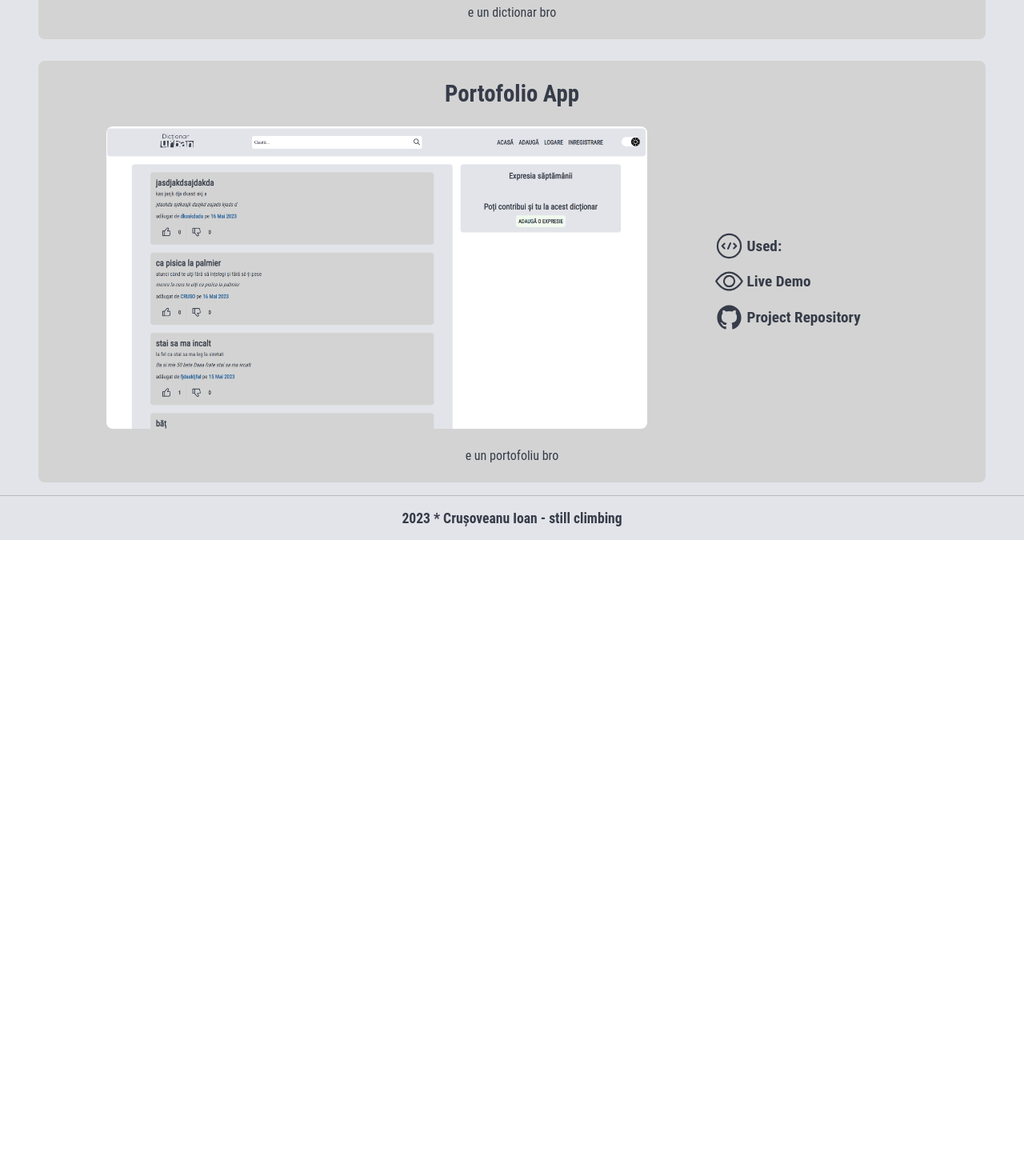
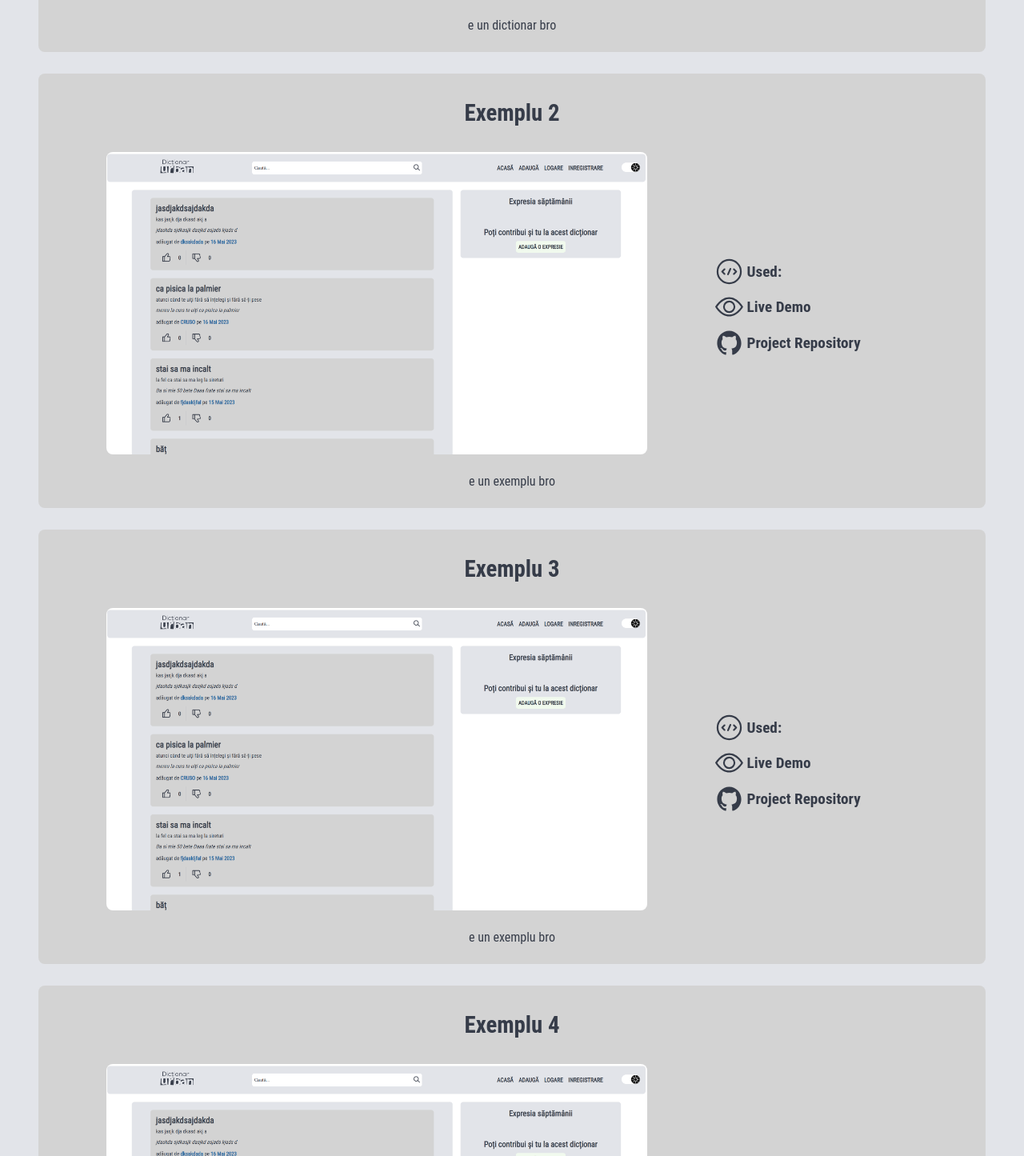
Before and after one commit to ioancruso/portfolio, a Next.js app: page /projects in a window 1280 px wide. Shown: the part 585-2030 px from the top of the page at 80% size. Before the commit the page ends 1260 px from the top, so only its background shows below. Built offline with nearby package versions, Linux system fonts and the light colour scheme.

Commit message:
fixed various bugs

```diff
--- a/data/projects.json
+++ b/data/projects.json
@@ -15,8 +15,50 @@
     },
     {
       "id": 2,
-      "name": "Portofolio App",
-      "description": "e un portofoliu bro",
+      "name": "Exemplu 2",
+      "description": "e un exemplu bro",
+      "photos": {
+        "dark": "/dictionar/dark.png",
+        "light": "/dictionar/light.png"
+      },
+      "about": {
+        "technologies": "",
+        "demo": "",
+        "repository": ""
+      }
+    },
+    {
+      "id": 3,
+      "name": "Exemplu 3",
+      "description": "e un exemplu bro",
+      "photos": {
+        "dark": "/dictionar/dark.png",
+        "light": "/dictionar/light.png"
+      },
+      "about": {
+        "technologies": "",
+        "demo": "",
+        "repository": ""
+      }
+    },
+    {
+      "id": 4,
+      "name": "Exemplu 4",
+      "description": "e un exemplu bro",
+      "photos": {
+        "dark": "/dictionar/dark.png",
+        "light": "/dictionar/light.png"
+      },
+      "about": {
+        "technologies": "",
+        "demo": "",
+        "repository": ""
+      }
+    },
+    {
+      "id": 5,
+      "name": "Exemplu 5",
+      "description": "e un exemplu bro",
       "photos": {
         "dark": "/dictionar/dark.png",
         "light": "/dictionar/light.png"
--- a/styles/content/components/aboutme.module.scss
+++ b/styles/content/components/aboutme.module.scss
@@ -23,7 +23,7 @@
     display: grid;
     margin-inline: 1rem;
     margin-block: 1rem;
-    row-gap: 1rem;
+    row-gap: 1.7rem;
     text-align: center;
     @media screen and (min-width: 800px) {
         grid-template-rows: 1fr;
--- a/styles/content/components/projectcard.module.scss
+++ b/styles/content/components/projectcard.module.scss
@@ -31,20 +31,35 @@
     font-weight: bold;
     font-size: 1.8rem;
     text-align: center;
-    margin-block: 3vh;
+    margin-block: 2rem;
 }
 .presentation {
     display: grid;
     width: 100%;
     grid-row: 2/3;
-    position: relative;
     margin-inline: auto;
     justify-content: center;
     row-gap: 1.5rem;
     white-space: nowrap;
     @media screen and (min-width: 1136px) {
         grid-template-columns: 1fr 0.4fr;
+        row-gap: 0;
     }
+}
+.image {
+    grid-row: 1/2;
+    grid-column: 1/2;
+    border-radius: 0.5rem;
+    width: 90%;
+    height: auto;
+    margin-inline: auto;
+    @media screen and (min-width: 1136px) {
+        width: 80%;
+        margin-inline: auto;
+    }
+}
+.placeholder {
+    background-color: var(--placeholder);
 }
 .details {
     grid-row: 2/3;
@@ -61,21 +76,6 @@
         grid-template-rows: 1fr 1fr 1fr;
         grid-template-columns: 1fr;
     }
-}
-.image {
-    grid-row: 1/2;
-    grid-column: 1/2;
-    border-radius: 0.5rem;
-    width: 90%;
-    height: auto;
-    margin-inline: auto;
-    @media screen and (min-width: 1136px) {
-        width: 80%;
-        margin-inline: auto;
-    }
-}
-.placeholder {
-    background-color: var(--placeholder);
 }
 .about {
     grid-row: 3/4;
--- a/styles/content/content.module.scss
+++ b/styles/content/content.module.scss
@@ -3,7 +3,7 @@
     place-items: center;
     background-color: var(--secondary-color);
     transition: background-color 0.5s ease;
-    min-height: 83vh;
+    min-height: 88vh;
     @media screen and (min-width: 48em) {
         grid-template-rows: 1fr;
     }
```
